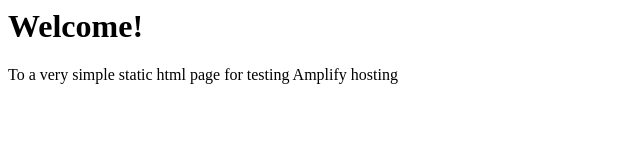
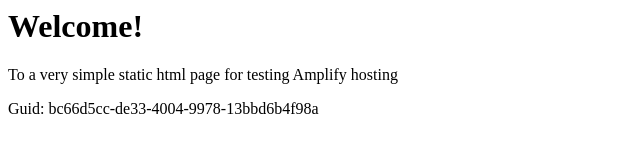
Before and after one commit to aws-aemilia-bom/Github-PR-Commit-Integration-Test-DoNotTouch-Gith-P5X5MO5I-v1-prod-ap-south-1, a website: page src/index.html in a window 1280 px wide. Shown: the whole page, without its empty margins (0-640 px from the left). Drawn offline with Linux system fonts and the light colour scheme.

Commit message:
commit from integ tests

```diff
--- a/src/index.html
+++ b/src/index.html
@@ -1,3 +1,5 @@
+
+
 <html lang="en">
 
 <head>
@@ -10,6 +12,6 @@
 <body>
     <h1>Welcome!</h1>
     <p>To a very simple static html page for testing Amplify hosting</p>
-</body>
+    <p>Guid: bc66d5cc-de33-4004-9978-13bbd6b4f98a</p></body>
 
 </html>
```
